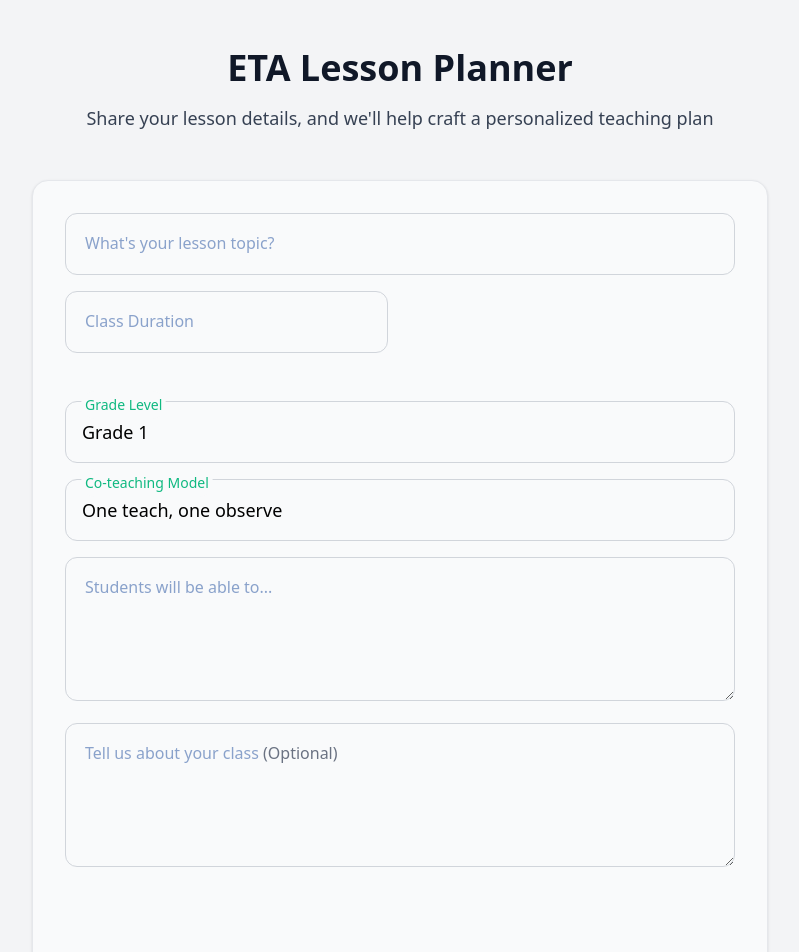
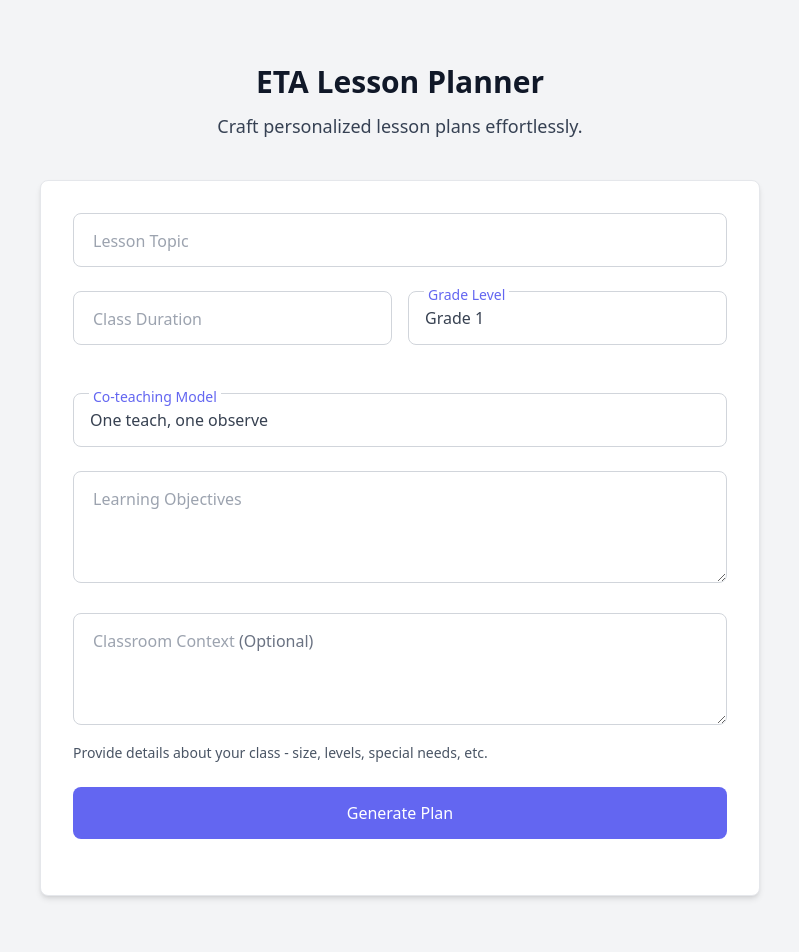
Before and after one commit to larrygrpolanco/ETA-lesson-planner, a SvelteKit app: page / in a window 1280 px wide. Shown: the top 952 px of the page, without its empty margins (240-1039 px from the left). Built offline with nearby package versions, Linux system fonts and the light colour scheme.

Commit message:
UI upgrade

```diff
--- a/src/app.css
+++ b/src/app.css
@@ -9,102 +9,97 @@
 }
 
 .form-group {
-	margin-bottom: 1rem;
+	margin-bottom: 1.5rem; /* Increased margin for better spacing */
 }
 
 .peer:placeholder-shown + label {
 	top: 1rem;
 	font-size: 1rem;
-	color: rgb(138, 162, 203);
+	color: #9ca3af; /* Adjusted to slate-400 equivalent */
 }
 
 .peer:focus + label,
 .peer:not(:placeholder-shown) + label {
-	top: -0.6rem; /* Corrected and consolidated top value */
+	top: -0.5rem; /* Slightly adjusted label position */
 	font-size: 0.875rem;
-	color: #10b981; /* Emerald-500 color for focused label */
-	background-color: rgba(249, 250, 251); /* Corrected and consolidated background-color to white */
+	color: #6366f1; /* Indigo-500 for a softer primary accent color */
+	background-color: white; /* White background */
 	padding: 0 0.25rem;
-	border-radius: 100px;
+	border-radius: 0.25rem; /* Softened label background radius */
 }
 
-
-/* Custom classes */
+/* Custom classes - Modernized */
 .input-group {
 	position: relative;
 }
 
 .input-field {
 	width: 100%;
-	border-radius: 0.75rem;
+	border-radius: 0.5rem; /* Slightly less rounded input fields */
 	border-width: 1px;
 	border-style: solid;
-    border-color: #d1d5db;
-	padding: 1rem;
-	font-size: 1.125rem;
-	line-height: 1.75rem;
-	transition-property: all;
+	border-color: #d1d5db; /* Gray-300 for softer border */
+	padding: 0.875rem 1rem; /* Adjusted padding */
+	font-size: 1rem; /* Slightly reduced font size */
+	line-height: 1.5rem; /* Adjusted line height */
+	color: #374151; /* Gray-700 for darker but soft text */
+	transition-property: border-color, box-shadow; /* Smoother transitions */
 	transition-duration: 200ms;
 	-webkit-appearance: none;
-  	-moz-appearance: none;
-  	appearance: none;
+	-moz-appearance: none;
+	appearance: none;
 }
 
 .input-field::placeholder {
-	color: #9ca3af;
+	color: #9ca3af; /* Slate-400 for placeholder */
 }
 
 .input-field:focus {
-	border-color: transparent;
+	border-color: #6366f1; /* Indigo-500 for focus border */
 	outline: none;
-    box-shadow: 0 0 0 2px rgba(16, 185, 129, 0.5);
+	box-shadow: 0 0 0 2px rgba(99, 102, 241, 0.25); /* Indigo-500 with opacity for focus shadow */
 }
-
 
 .input-label {
 	position: absolute;
 	top: 1rem;
 	left: 1rem;
-	background-color: 249 250 251;
+	background-color: white; /* White background */
 	padding-left: 0.25rem;
 	padding-right: 0.25rem;
-	font-size: 1.125rem;
-	line-height: 1.75rem;
-	color: #9ca3af;
+	font-size: 1rem; /* Slightly reduced label font size */
+	line-height: 1.5rem; /* Adjusted line height */
+	color: #9ca3af; /* Slate-400 for label text */
 	transition-property: all;
 	transition-duration: 200ms;
-    border-radius: 100px;
+	border-radius: 0.25rem; /* Softened label radius */
 }
-
 
 .submit-button {
 	width: 100%;
-	border-radius: 0.75rem;
-    background-color: #10b981;
-	padding-left: 1.5rem;
-	padding-right: 1.5rem;
-	padding-top: 1rem;
-	padding-bottom: 1rem;
-	font-size: 1.125rem;
-	line-height: 1.75rem;
+	border-radius: 0.5rem; /* Slightly less rounded button */
+	background-color: #6366f1; /* Indigo-500 for button background */
+	padding: 0.875rem 1.5rem; /* Adjusted button padding */
+	font-size: 1rem; /* Slightly reduced button font size */
+	line-height: 1.5rem; /* Adjusted line height */
 	font-weight: 500;
 	color: #ffffff;
-	transition-property: all;
+	transition-property: background-color, box-shadow; /* Smoother transitions */
 	transition-duration: 200ms;
 	cursor: pointer;
 	border: none;
 	-webkit-appearance: none;
-  	-moz-appearance: none;
-  	appearance: none;
+	-moz-appearance: none;
+	appearance: none;
 }
 
 .submit-button:hover {
-    background-color: #059669;
+	background-color: #4f46e5; /* Indigo-600 for hover */
 }
 
 .submit-button:focus {
 	outline: none;
-    box-shadow: 0 0 0 2px rgba(16, 185, 129, 0.5);
+	box-shadow: 0 0 0 2px rgba(99, 102, 241, 0.5); /* Indigo-500 with opacity for focus shadow */
 }
 
 .submit-button:disabled {
--- a/src/routes/+page.svelte
+++ b/src/routes/+page.svelte
@@ -48,20 +48,17 @@
 </script>
 
 <div class="min-h-screen bg-gray-100">
-	<!-- Changed background to bg-gray-200 -->
-	<main class="container mx-auto max-w-3xl px-4 py-12">
+	<main class="container mx-auto max-w-3xl px-6 py-16">
 		<!-- Header -->
-		<div class="mb-12 text-center">
-			<h1 class="mb-4 text-4xl font-bold text-gray-900">ETA Lesson Planner</h1>
-			<p class="text-lg text-gray-700">
-				Share your lesson details, and we'll help craft a personalized teaching plan
-			</p>
+		<div class="mb-10 text-center">
+			<h1 class="mb-3 text-3xl font-bold text-gray-900">ETA Lesson Planner</h1>
+			<p class="text-lg text-gray-700">Craft personalized lesson plans effortlessly.</p>
 		</div>
 
 		<!-- Main Form -->
 		<form
 			on:submit|preventDefault={handleSubmit}
-			class="space-y-8 rounded-2xl border border-gray-200 bg-gray-50 p-8 shadow-sm"
+			class="space-y-6 rounded-lg border border-gray-200 bg-white p-8 shadow-md"
 		>
 			<!-- Topic Section -->
 			<div class="form-group">
@@ -74,12 +71,13 @@
 						class="input-field peer"
 						required
 					/>
-					<label for="topic" class="input-label"> What's your lesson topic? </label>
+					<label for="topic" class="input-label"> Lesson Topic </label>
+					<!-- Shortened label -->
 				</div>
 			</div>
 
 			<!-- Class Details Grid -->
-			<div class="grid grid-cols-1 md:grid-cols-2 md:gap-6">
+			<div class="grid grid-cols-1 md:grid-cols-2 md:gap-4">
 				<!-- Class Duration -->
 				<div class="form-group">
 					<div class="input-group">
@@ -94,20 +92,19 @@
 						<label for="classDuration" class="input-label"> Class Duration </label>
 					</div>
 				</div>
-			</div>
-
-            <!-- Grade Level -->
+				<!-- Grade Level -->
 				<div class="form-group">
 					<div class="input-group">
 						<select id="grade" bind:value={formData.grade} class="input-field peer" required>
 							{#each gradeOptions as grade}
 								<option value={grade}>Grade {grade}</option>
 							{/each}
-							<option>Univeristy</option>
+							<option>University</option>
 						</select>
 						<label for="grade" class="input-label"> Grade Level </label>
 					</div>
 				</div>
+			</div>
 
 			<!-- Co-teaching Model -->
 			<div class="form-group">
@@ -133,10 +130,11 @@
 						id="objectives"
 						bind:value={formData.objectives}
 						placeholder=" "
-						class="input-field peer h-36"
+						class="input-field peer h-28"
 						required
-					></textarea>
-					<label for="objectives" class="input-label"> Students will be able to... </label>
+					></textarea><!--Reduced textarea height h-28 -->
+					<label for="objectives" class="input-label"> Learning Objectives </label>
+					<!-- Shortened label -->
 				</div>
 			</div>
 
@@ -147,39 +145,42 @@
 						id="classDescription"
 						bind:value={formData.classDescription}
 						placeholder=""
-						class="input-field peer h-36"
+						class="input-field peer h-28"
 					></textarea>
 					<label for="classDescription" class="input-label">
-						Tell us about your class <span class="text-gray-500">(Optional)</span>
+						Classroom Context <span class="text-gray-500">(Optional)</span>
+						<!-- Shortened label -->
 					</label>
 				</div>
-				<p class="mt-80 text-gray-600">
-					Share any details that might help us create a better lesson plan - class size, student
-					levels, special considerations, etc.
+				<p class="mt-3 text-sm text-gray-600">
+					Provide details about your class - size, levels, special needs, etc.
 				</p>
 			</div>
 
 			<!-- Submit Button -->
 			<div class="form-group">
 				<button type="submit" class="submit-button" disabled={isLoading}>
-					{isLoading ? 'Creating your lesson plan...' : 'Generate Lesson Plan'}
+					{isLoading ? 'Creating Lesson...' : 'Generate Plan'}
+					<!-- Shortened button text -->
 				</button>
 			</div>
 		</form>
 
 		<!-- Error Display -->
 		{#if error}
-			<div class="mt-8 rounded-lg border-l-4 border-red-100 bg-red-50 p-4">
+			<div class="mt-6 rounded-md border-l-4 border-red-500 bg-red-50 p-4">
 				<p class="text-red-700">{error}</p>
 			</div>
 		{/if}
 
 		<!-- Results Display -->
 		{#if lessonPlan}
-			<div class="mt-8 rounded-2xl border border-gray-100 bg-gray-50 p-8 shadow-sm">
-				<!-- Changed bg-white to bg-gray-50 -->
-				<h2 class="mb-6 text-2xl font-bold text-gray-900">{lessonPlan.topic}</h2>
+			<div class="mt-8 rounded-lg border border-gray-200 bg-white p-8 shadow-sm">
+				<h2 class="mb-4 text-2xl font-bold text-gray-900">{lessonPlan.topic}</h2>
+				<!-- Reduced mb-4, text-2xl -->
 				<!-- Add lesson plan content display here -->
+				<pre>{JSON.stringify(lessonPlan, null, 2)}</pre>
+				<!-- For testing, display JSON -->
 			</div>
 		{/if}
 	</main>
```
